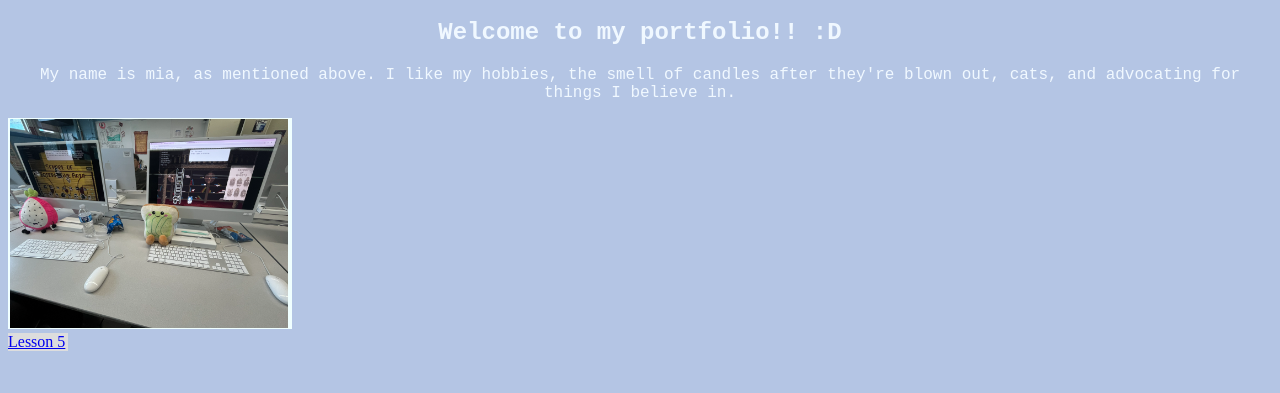
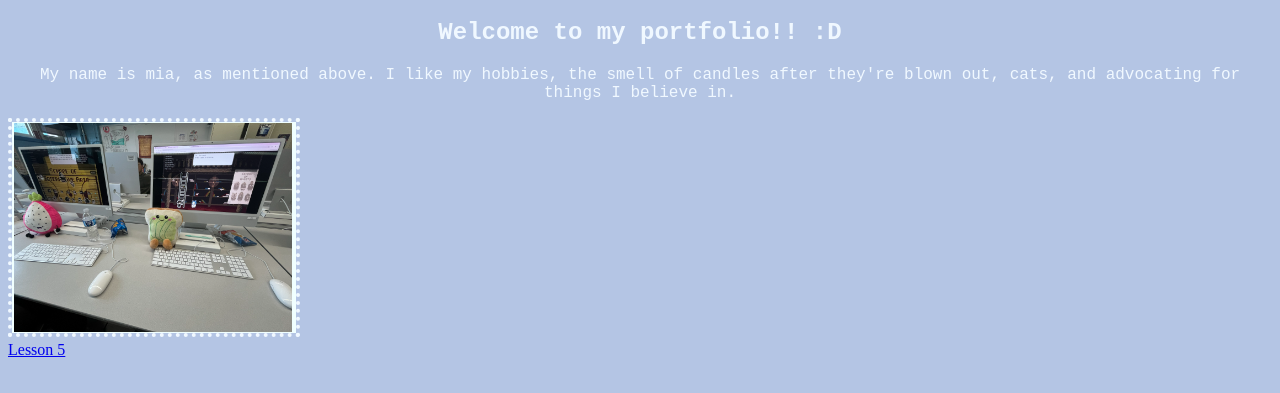
Before and after one commit to miap111/sophomore_portfolio, a plain HTML site: page index.html in a window 1280 px wide. Shown: the part 61-454 px from the top of the page. Drawn offline with Linux system fonts and the light colour scheme.

Commit message:
Update styles.css

```diff
--- a/styles.css
+++ b/styles.css
@@ -25,5 +25,12 @@ ul {
 li a {
   display: block;
   width: 60px;
-  background-color: #dddddd;
+  background-color:#white;
 }
+img  {
+    float:center;
+    border-color: aliceblue;
+    border-width: 4px;
+    border-style: dotted;
+    height:100%
+}
```
